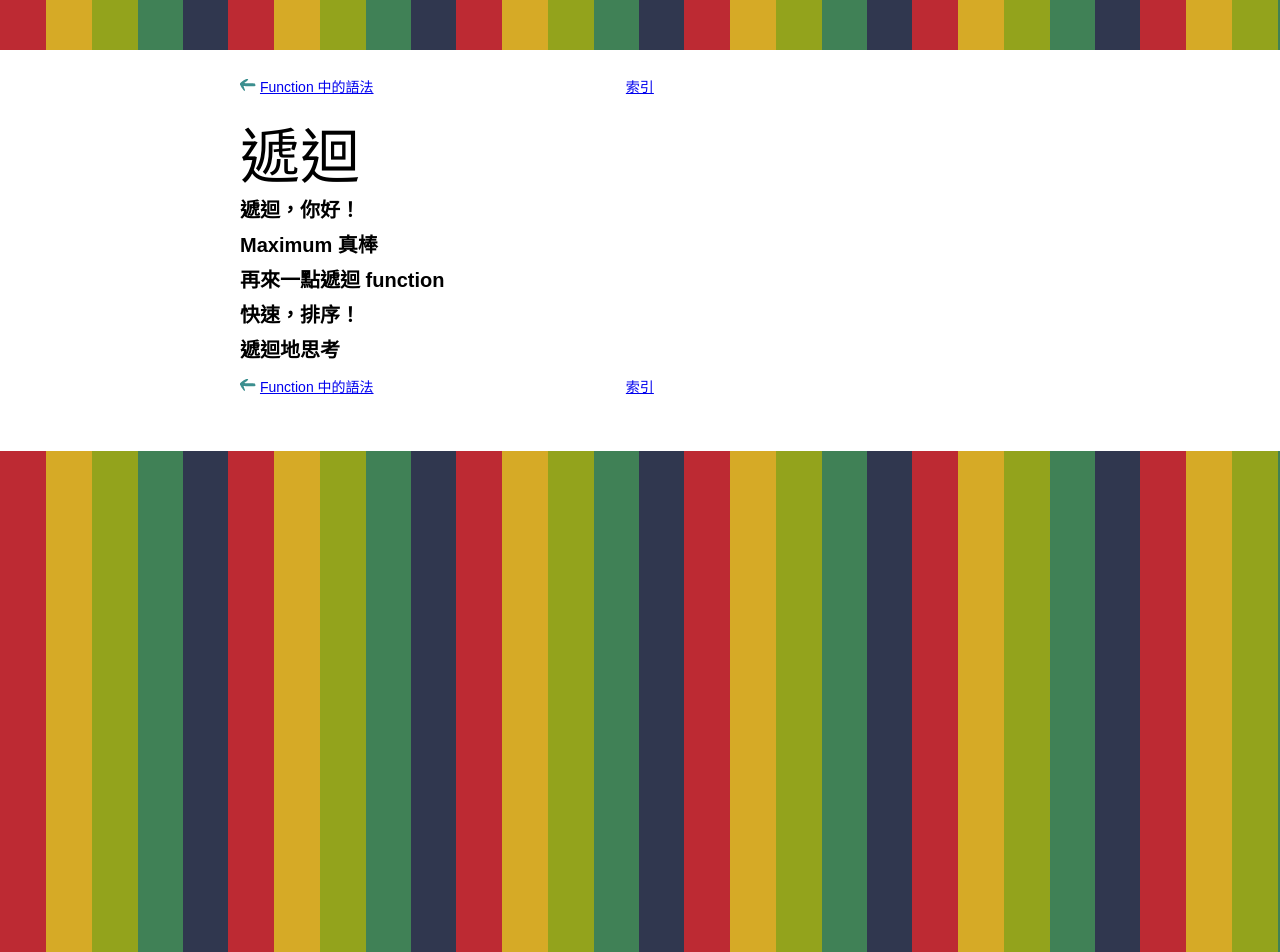
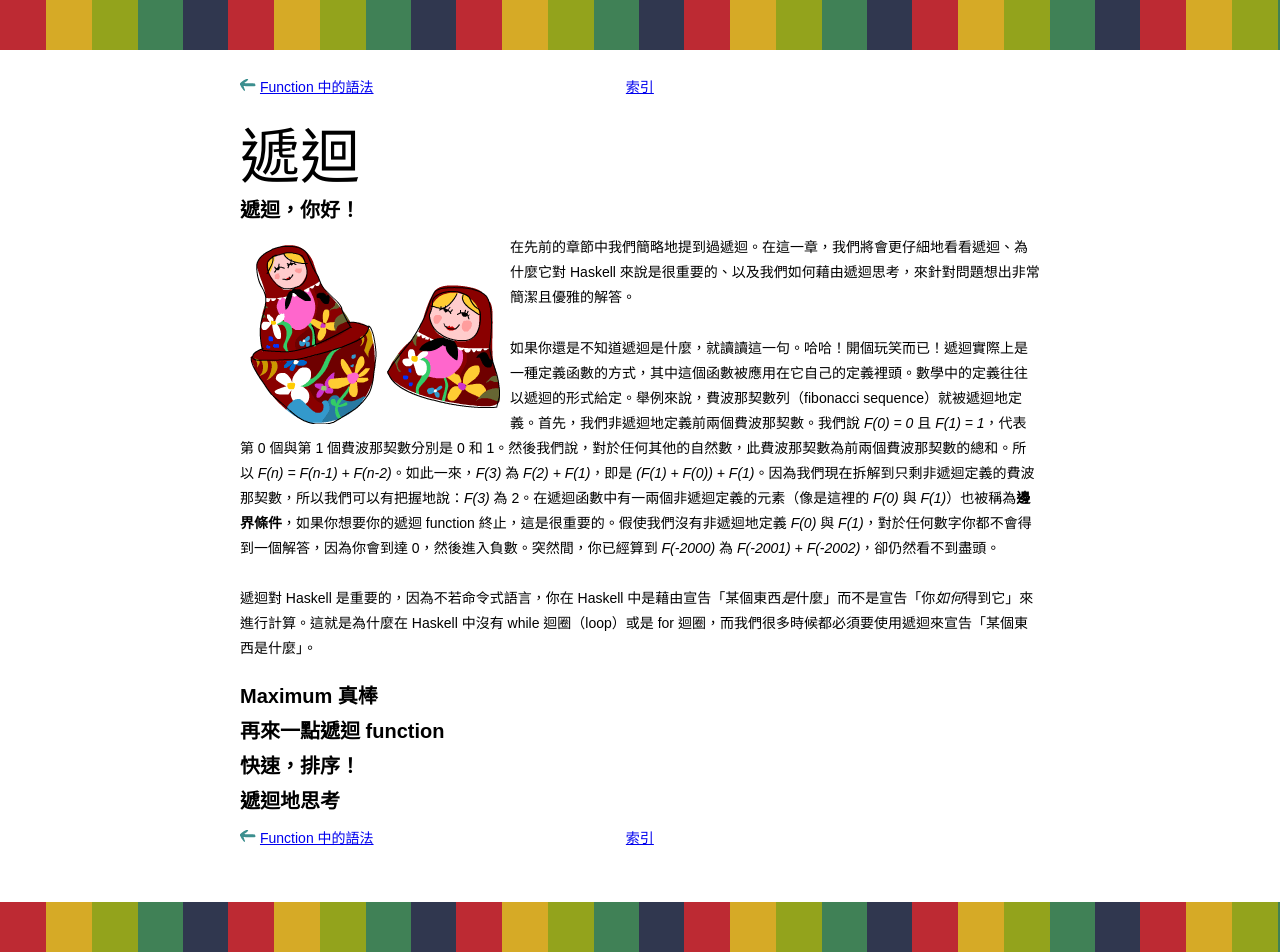
Before and after one commit to jason2506/lyah.zh-tw, a Jekyll site: the page built from recursion/index.md, in a window 1280 px wide. Built offline with Jekyll 4.4.1, drawn with Linux system fonts in a browser that asks for light colours; Markdown is read by kramdown in place of the engine named in the settings.

Commit message:
Translate first section in Chapter 5.

```diff
--- a/recursion/index.md
+++ b/recursion/index.md
@@ -8,6 +8,13 @@ prev:
 
 ## <a name="hello-recursion">遞迴，你好！</a>
 
+<img src="img/recursion.png" alt="SOVIET RUSSIA" style="float:left" />
+在先前的章節中我們簡略地提到過遞迴。在這一章，我們將會更仔細地看看遞迴、為什麼它對 Haskell 來說是很重要的、以及我們如何藉由遞迴思考，來針對問題想出非常簡潔且優雅的解答。
+
+如果你還是不知道遞迴是什麼，就讀讀這一句。哈哈！開個玩笑而已！遞迴實際上是一種定義函數的方式，其中這個函數被應用在它自己的定義裡頭。數學中的定義往往以遞迴的形式給定。舉例來說，費波那契數列（fibonacci sequence）就被遞迴地定義。首先，我們非遞迴地定義前兩個費波那契數。我們說 <i>F(0) = 0</i> 且 <i>F(1) = 1</i>，代表第 0 個與第 1 個費波那契數分別是 0 和 1。然後我們說，對於任何其他的自然數，此費波那契數為前兩個費波那契數的總和。所以 <i>F(n) = F(n-1) + F(n-2)</i>。如此一來，<i>F(3)</i> 為 <i>F(2) + F(1)</i>，即是 <i>(F(1) + F(0)) + F(1)</i>。因為我們現在拆解到只剩非遞迴定義的費波那契數，所以我們可以有把握地說：<i>F(3)</i> 為 2。在遞迴函數中有一兩個非遞迴定義的元素（像是這裡的 <i>F(0)</i> 與 <i>F(1)</i>）也被稱為*邊界條件*，如果你想要你的遞迴 function 終止，這是很重要的。假使我們沒有非遞迴地定義 <i>F(0)</i> 與 <i>F(1)</i>，對於任何數字你都不會得到一個解答，因為你會到達 0，然後進入負數。突然間，你已經算到 <i>F(-2000)</i> 為 <i>F(-2001) + F(-2002)</i>，卻仍然看不到盡頭。
+
+遞迴對 Haskell 是重要的，因為不若命令式語言，你在 Haskell 中是藉由宣告「某個東西<i>是</i>什麼」而不是宣告「你<i>如何</i>得到它」來進行計算。這就是為什麼在 Haskell 中沒有 while 迴圈（loop）或是 for 迴圈，而我們很多時候都必須要使用遞迴來宣告「某個東西是什麼」。
+
 ## <a name="maximum-awesome">Maximum 真棒</a>
 
 ## <a name="a-few-more-recursive-functions">再來一點遞迴 function</a>
```
Also changed, not shown: img/recursion.png (added).
